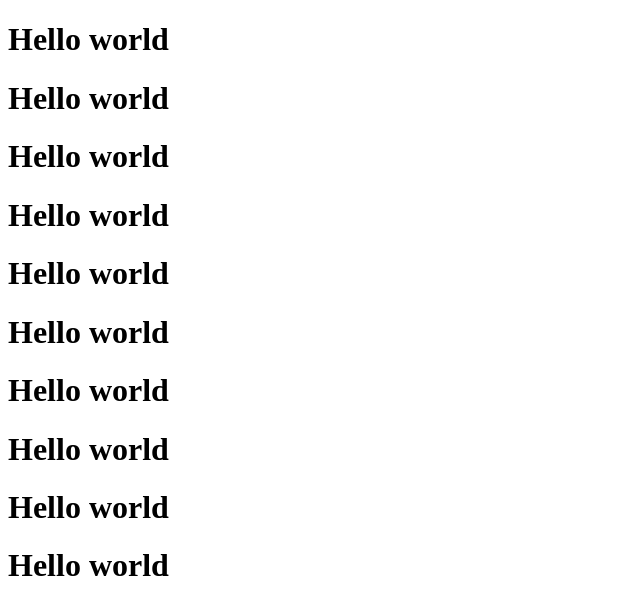
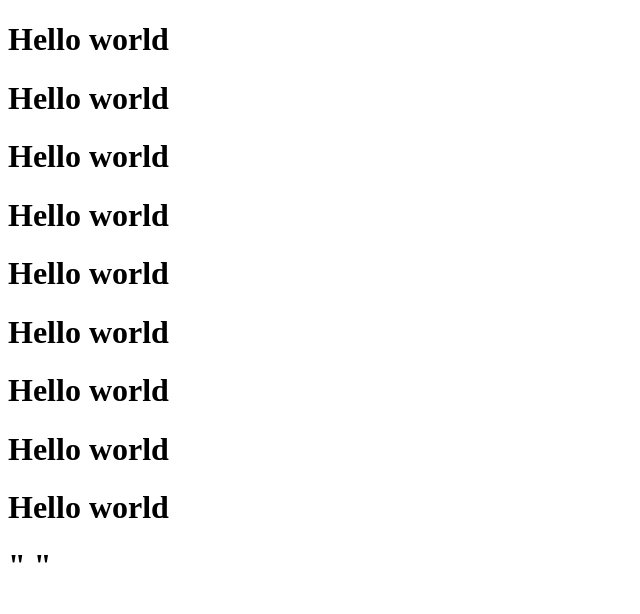
Before and after one commit to wilfred-html/Test-Repo, a plain HTML site: page index.html in a window 1280 px wide. Shown: the whole page, without its empty margins (0-640 px from the left). Drawn offline with Linux system fonts and the light colour scheme.

Commit message:
modiy index.html

```diff
--- a/index.html
+++ b/index.html
@@ -16,7 +16,7 @@
   <h1>Hello world</h1>
   <h1>Hello world</h1>
   <h1>Hello world</h1>
-  <h1>Hello world</h1>
+  <h1>" "</h1>
 
 </body>
 </html>
```
